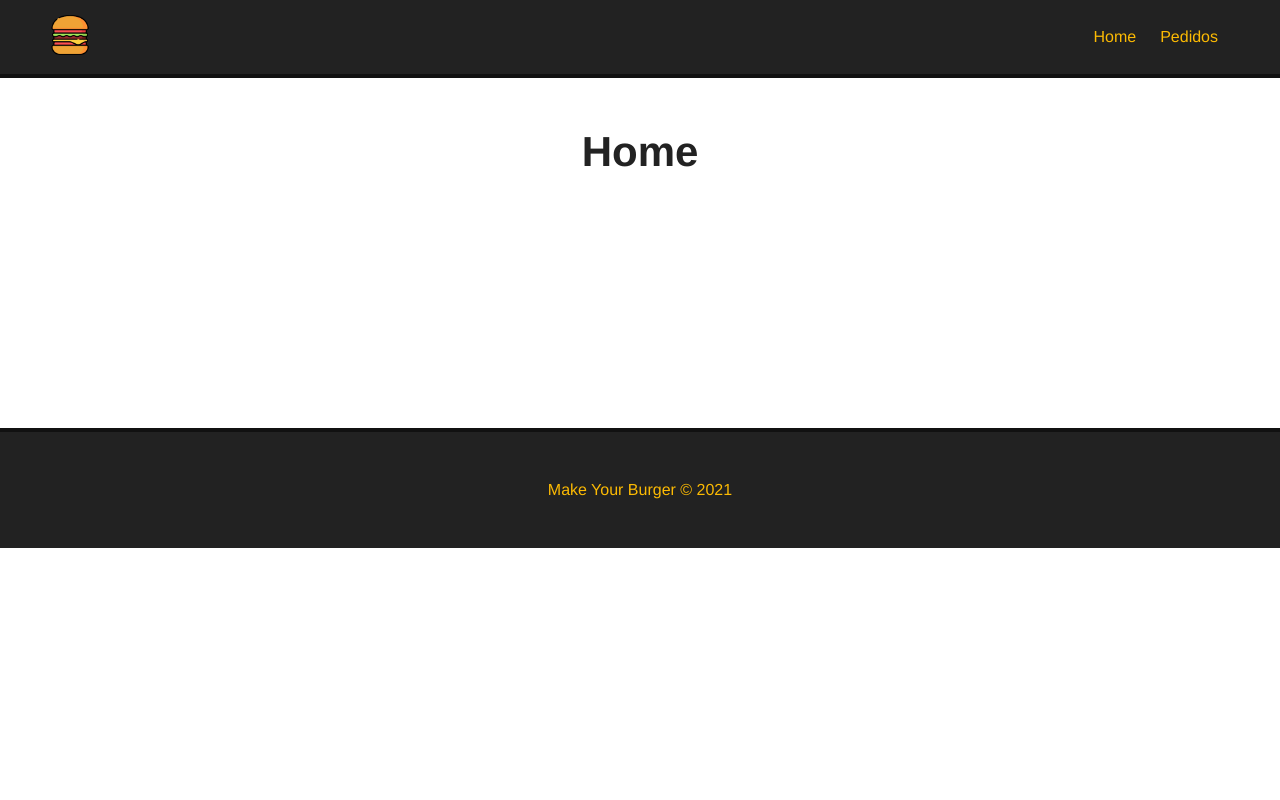
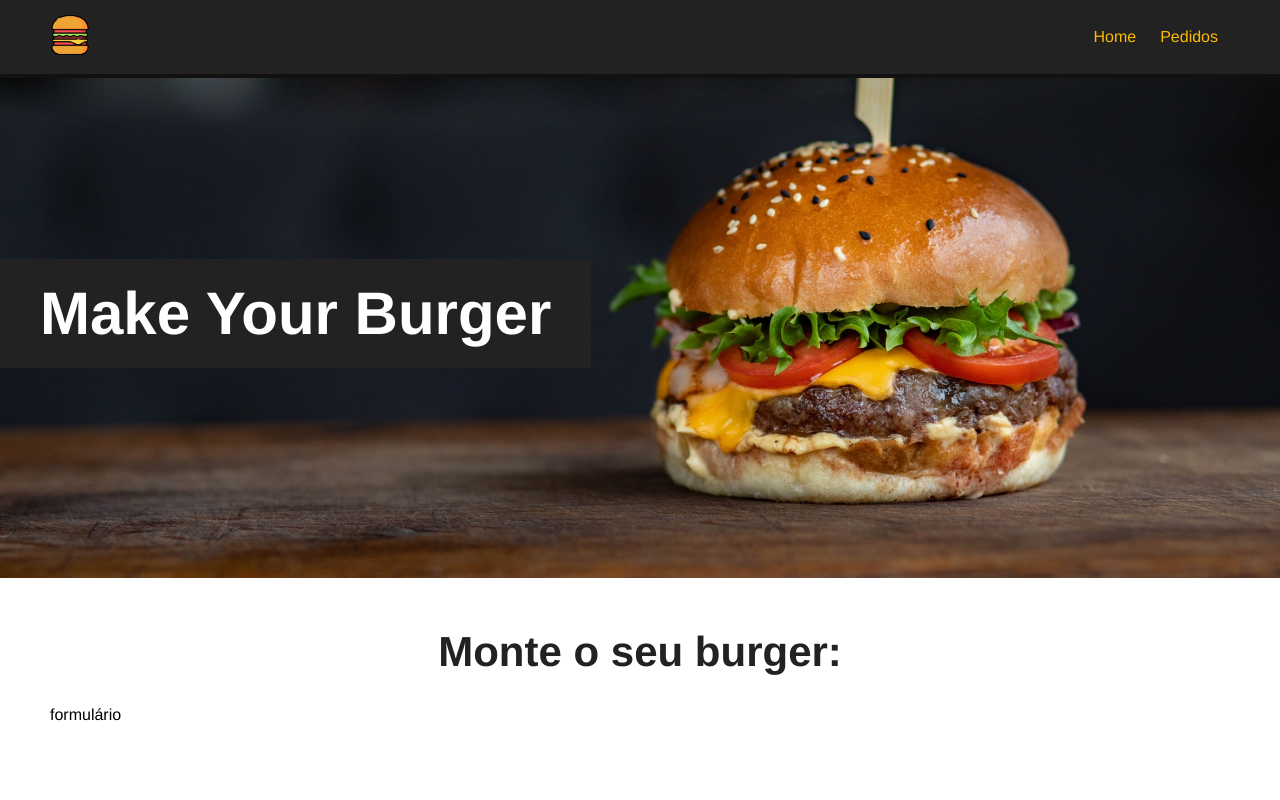
Before and after one commit to Thiago-Develooper/hamburgearia_vuejs, a Vue app: page / in a window 1280 px wide. Shown: the top 800 px of the page. Built offline with nearby package versions, Linux system fonts and the light colour scheme.

Commit message:
hamburguer ui pronto

```diff
--- /dev/null
+++ b/src/components/Banner.vue
@@ -0,0 +1,27 @@
+<template>
+  <div id="main-banner" style="background-image: url('/img/burger.jpg')">
+    <h1>Make Your Burger</h1>
+  </div>
+</template>
+
+<script>
+export default {};
+</script>
+<style scoped>
+#main-banner {
+  background-position: 0 -250px;
+  background-size: cover;
+  height: 500px;
+  display: flex;
+  align-items: center;
+  justify-content: flex-start;
+}
+
+#main-banner h1 {
+  color: #fff;
+  text-align: center;
+  font-size: 60px;
+  background-color: #222;
+  padding: 20px 40px;
+}
+</style>
--- a/src/views/HomeView.vue
+++ b/src/views/HomeView.vue
@@ -1,7 +1,18 @@
 <template>
+  <Banner />
   <div class="main-container">
-    <h1>Home</h1>
+    <h1>Monte o seu burger:</h1>
+    <p>formulário</p>
   </div>
 </template>
 
-<script></script>
+<script>
+import Banner from "../components/Banner.vue";
+
+export default {
+  name: "Home",
+  components: {
+    Banner,
+  },
+};
+</script>
```
